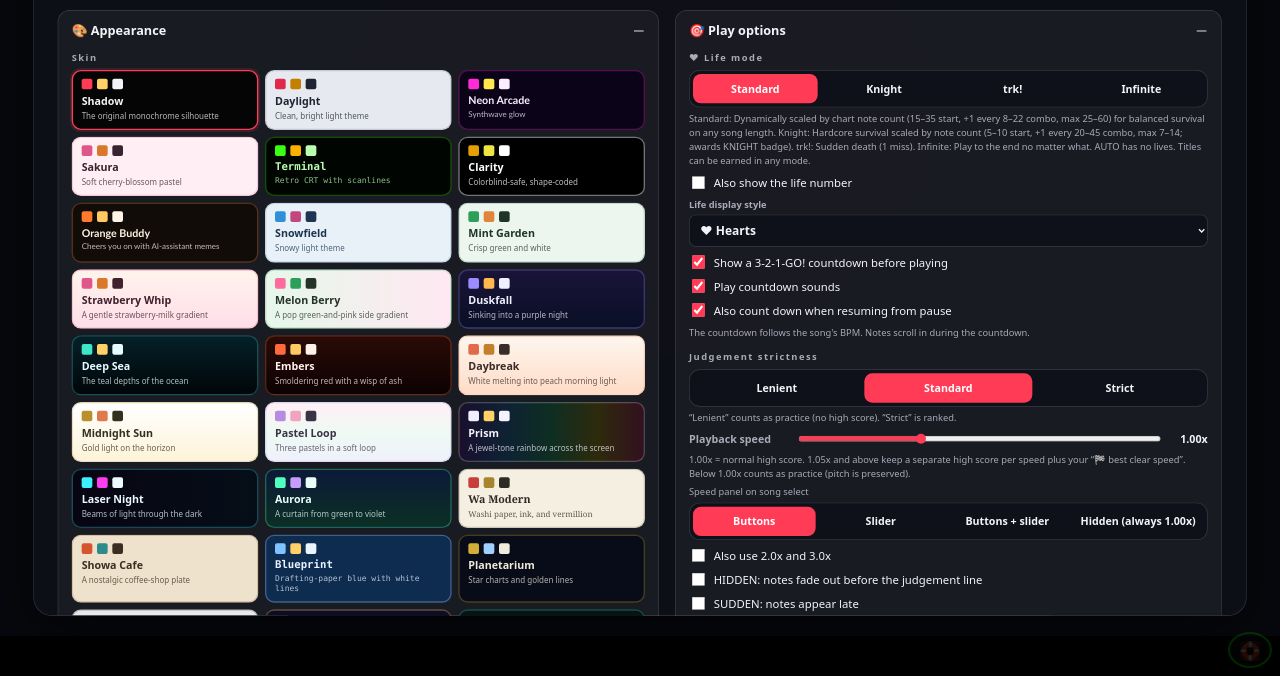
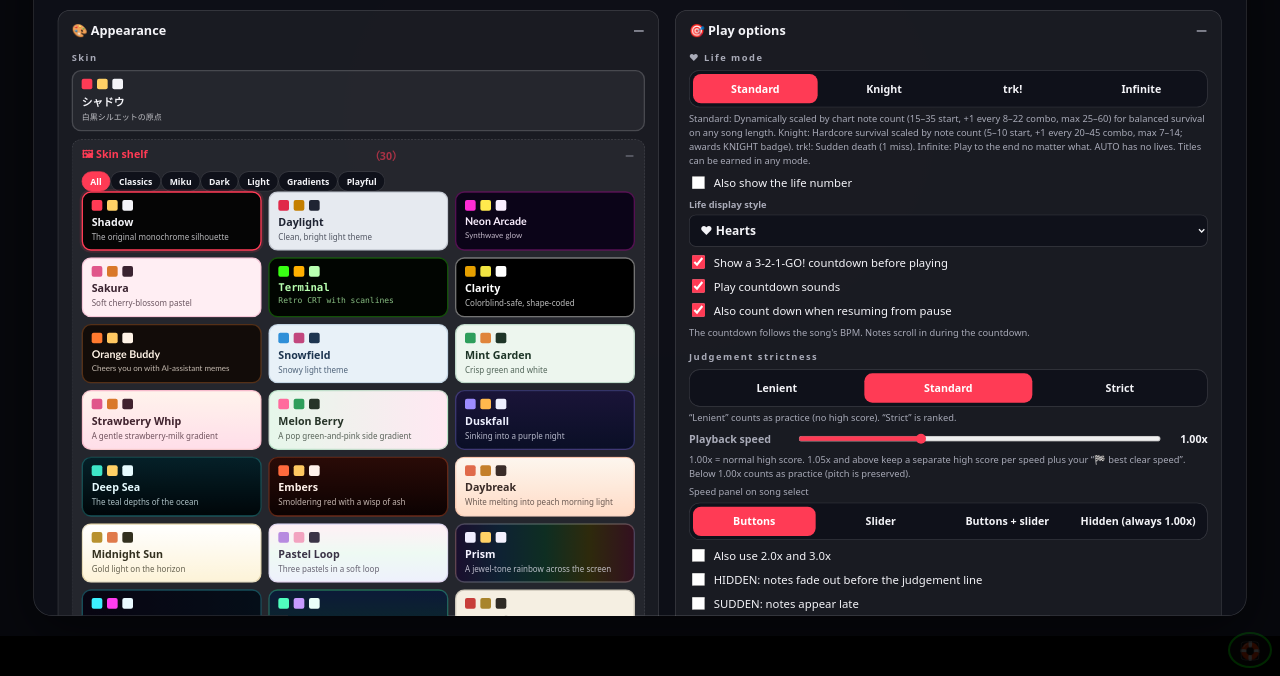
Before and after one commit to TonbokiriRaikiriMuramasa-Taikoubou/trk, a website: page index.html in a window 1280 px wide. Both pictures are taken after a click on the button "⚙ Settings". Shown: the part 124-800 px from the top of the page. Drawn offline with Linux system fonts and the light colour scheme.

Commit message:
feat: add skin shelf with category filters
Co-authored-by: arena-agent <297053741+arena-agent@users.noreply.github.com>

```diff
--- a/css/style.css
+++ b/css/style.css
@@ -221,6 +221,14 @@ details.panel[open]>summary{margin-bottom:14px}
 
 /* ===== 10. スキン・ノーツ ===== */
 #skinGrid{display:grid;grid-template-columns:repeat(3,1fr);gap:10px}
+#skinNow{margin-bottom:10px}
+#skinNow .skinCard{width:100%;background:var(--ui-soft)}
+.skinChips{display:flex;flex-wrap:wrap;gap:6px;margin:10px 0 12px}
+.skinChip{padding:5px 12px;font-size:13px;font-weight:700;border-radius:999px;
+  background:var(--ui-field);color:var(--ui-text);border:1px solid var(--ui-border)}
+.skinChip:hover{filter:brightness(1.15)}
+.skinChip.on{background:var(--ui-accent);color:var(--ui-on-accent);border-color:var(--ui-accent)}
+#skinShelfCount{opacity:.6;font-weight:600}
 .skinCard{position:relative;display:flex;flex-direction:column;align-items:flex-start;gap:4px;padding:11px 13px;border-radius:14px;text-align:left;
   border:2px solid var(--sk-border);background:var(--sk-bg);color:var(--sk-text)}
 .skinCard:hover{background:var(--sk-bg);color:var(--sk-text);border-color:var(--ui-accent)}
--- a/index.html
+++ b/index.html
@@ -310,7 +310,12 @@
           <details class="panel" open>
             <summary data-i18n="secDisplay"></summary>
             <h3 data-i18n="skin"></h3>
-            <div id="skinGrid"></div>
+            <div id="skinNow"></div>
+            <details id="skinShelf" class="subPanel" open>
+              <summary><span data-i18n="skinShelf"></span> <span id="skinShelfCount"></span></summary>
+              <div id="skinChips"></div>
+              <div id="skinGrid"></div>
+            </details>
 
             <details id="skinMaker" class="subPanel">
               <summary data-i18n="addSkin"></summary>
--- a/js/core.js
+++ b/js/core.js
@@ -78,6 +78,8 @@ const savedSkinAtBoot = typeof prefs.skin === "string" ? prefs.skin : "";   //
 const settings = {
   language: pick(prefs.language, ["ja", "en", "zh", "ko"], guessLang()),
   skin: SKINS[prefs.skin] ? prefs.skin : ({ dark:"shadow", light:"daylight" }[prefs.skin] || "shadow"),
+  skinShelfOpen: prefs.skinShelfOpen !== false,      // 🖼 スキンの棚の開閉（30種＋カスタムでも設定画面が膨らまないように）
+  skinShelfCat: pick(prefs.skinShelfCat, ["all","basic","miku","dark","light","grad","fun","custom"], "all"),
   layout: pick(prefs.layout ?? prefs.gameplayLayout, Object.keys(LAYOUTS), "classic"),
   videoStyle: pick(prefs.videoStyle, (typeof TRK_TV_PRESETS !== "undefined" ? TRK_TV_PRESETS.map(p=>p.id) : ["skin","color","mono","dim","off"]), "skin"),
   videoZoom: num(prefs.videoZoom, .5, 3, 1),
@@ -525,9 +527,43 @@ function applyLanguage(code) {
 }
 
 /* ---------- スキン ---------- */
+const SKIN_CATS = [["all","catAll"],["basic","catBasic"],["miku","catMiku"],["dark","catDark"],["light","catLight"],["grad","catGrad"],["fun","catFun"],["custom","catCustom"]];
+const skinCatList = s => (s.custom || s.pack) ? ["custom"] : (Array.isArray(s.cat) && s.cat.length ? s.cat : ["basic"]);
+/* 今 使っているスキン（棚を閉じていても見える）。押すと棚が開く */
+function buildSkinNow() {
+  const now = $("skinNow"); if (!now) return;
+  const s = skin(); now.textContent = "";
+  const b = el("button", "skinCard"); b.type = "button";
+  b.style.setProperty("--sk-bg", s.game.stage); b.style.setProperty("--sk-text", s.ui["--ui-text"]);
+  b.style.setProperty("--sk-border", s.ui["--ui-border"]);
+  if (s.font) b.style.fontFamily = s.font;
+  const dots = el("span", "dots");
+  for (const c of [s.ui["--ui-accent"], s.ui["--ui-gold"], s.ui["--ui-text"]]) { const d = el("i", "dot square"); d.style.background = c; dots.append(d); }
+  b.append(dots, el("b", "", s.label[lang] || s.label.en), el("small", "", (s.desc && (s.desc[lang] || s.desc.en)) || ""));
+  b.title = tr("skinShelf"); b.setAttribute("aria-label", tr("skinShelf"));
+  b.addEventListener("click", () => { const shelf = $("skinShelf"); if (shelf) shelf.open = true; });
+  now.append(b);
+}
 function buildSkinGrid() {
-  const grid = $("skinGrid"); grid.textContent = "";
+  const grid = $("skinGrid"); if (!grid) return;
+  grid.textContent = "";
+  /* 棚のチップ（そのカテゴリーに属するスキンがないときはチップ自体を出さない） */
+  const cats = new Set(); for (const s of Object.values(SKINS)) skinCatList(s).forEach(c => cats.add(c));
+  const cat = settings.skinShelfCat !== "all" && cats.has(settings.skinShelfCat) ? settings.skinShelfCat : "all";
+  const chips = $("skinChips");
+  if (chips) {
+    chips.textContent = "";
+    for (const [id, key] of SKIN_CATS) {
+      if (id !== "all" && !cats.has(id)) continue;
+      const c = el("button", "skinChip"); c.type = "button"; c.textContent = tr(key);
+      c.classList.toggle("on", id === cat); c.setAttribute("aria-pressed", String(id === cat));
+      c.addEventListener("click", () => { settings.skinShelfCat = id; saveUserPrefs(); buildSkinGrid(); });
+      chips.append(c);
+    }
+  }
+  const count = $("skinShelfCount"); if (count) count.textContent = `（${Object.keys(SKINS).length}）`;
   for (const [id, s] of Object.entries(SKINS)) {
+    if (cat !== "all" && !skinCatList(s).includes(cat)) continue;
     const b = el("button", "skinCard"); b.type = "button"; b.dataset.skin = id;
     b.style.setProperty("--sk-bg", s.game.stage); b.style.setProperty("--sk-text", s.ui["--ui-text"]);
     b.style.setProperty("--sk-border", s.ui["--ui-border"]);
@@ -566,6 +602,7 @@ function applySkin(id, persist = true) {
   document.querySelectorAll("#skinGrid .skinCard").forEach(b => {
     b.classList.toggle("selected", b.dataset.skin === settings.skin); b.setAttribute("aria-pressed", b.dataset.skin === settings.skin);
   });
+  buildSkinNow();
   view.style.filter = videoFilter();
   updateTouchKeys();
   if (persist) saveUserPrefs();
--- a/js/custom.js
+++ b/js/custom.js
@@ -81,6 +81,11 @@ function storeCustomSkin(id, def) {
   saveCustomSkins(); buildSkinGrid(); applySkin(id);
 }
 const newSkinId = () => "custom_" + Date.now().toString(36) + Math.floor(Math.random() * 1296).toString(36);
+const skinShelf = $("skinShelf");
+if (skinShelf) {
+  skinShelf.open = settings.skinShelfOpen !== false;      // 前回の開閉を復元
+  skinShelf.addEventListener("toggle", () => { settings.skinShelfOpen = skinShelf.open; saveUserPrefs(); });
+}
 $("skinMaker").addEventListener("toggle", () => { if ($("skinMaker").open) fillSkinMaker(settings.skin); });
 $("makerLoadBtn").addEventListener("click", () => { fillSkinMaker(settings.skin); setStatus("makerStatus", null); });
 $("makerSaveNewBtn").addEventListener("click", () => {
--- a/js/i18n.js
+++ b/js/i18n.js
@@ -64,7 +64,7 @@ const TEXT = {
     feedbackLabel:"感想・要望・不具合はこちらへ",
 
     /* 見た目 */
-    secDisplay:"🎨 見た目", skin:"スキン", gameLayout:"ゲームレイアウト",
+    secDisplay:"🎨 見た目", skin:"スキン", skinShelf:"🖼 スキンの棚", catAll:"すべて", catBasic:"定番", catMiku:"ミク", catDark:"ダーク", catLight:"ライト", catGrad:"グラデ", catFun:"遊び心", catCustom:"マイスキン", gameLayout:"ゲームレイアウト",
     secModes:"🚚🪐🎪 各モードの専用設定（TRUCK・ORBIT・STAGE）",
     modeKeysTitle:"🚚🎪🚛 各モードの操作キー（TRUCK・STAGE・CATCH・速度）",
     layoutClassic:"横スクロール", layoutVertical:"縦・左レーン", layoutCenter:"縦・中央レーン", layoutCommentary:"解説動画風",
@@ -271,7 +271,7 @@ const TEXT = {
     controlsHint:"MANUAL: hit with your keys · TRUCK: ↑↓ / ←→ change lanes · ORBIT: any key (one button) · STAGE: lane keys or tap · CATCH: ←→ to catch parcels · P/ESC: pause",
     feedbackLabel:"Feedback, requests and bug reports:",
 
-    secDisplay:"🎨 Appearance", skin:"Skin", gameLayout:"Playfield layout",
+    secDisplay:"🎨 Appearance", skin:"Skin", skinShelf:"🖼 Skin shelf", catAll:"All", catBasic:"Classics", catMiku:"Miku", catDark:"Dark", catLight:"Light", catGrad:"Gradients", catFun:"Playful", catCustom:"My skins", gameLayout:"Playfield layout",
     secModes:"🚚🪐🎪 Mode settings (TRUCK / ORBIT / STAGE)",
     modeKeysTitle:"🚚🎪🚛 Mode keys (TRUCK / STAGE / CATCH / Speed)",
     layoutClassic:"Horizontal", layoutVertical:"Vertical · left", layoutCenter:"Vertical · center", layoutCommentary:"Commentary",
@@ -470,7 +470,7 @@ const TEXT = {
     controlsHint:"MANUAL：用设定的按键敲击 · TRUCK：↑↓／←→切换车道 · ORBIT：任意键（单键） · STAGE：轨道按键或点击 · CATCH：←→接住包裹 · P/ESC：暂停",
     feedbackLabel:"感想、建议与问题反馈：",
 
-    secDisplay:"🎨 外观", skin:"皮肤", gameLayout:"游戏布局",
+    secDisplay:"🎨 外观", skin:"皮肤", skinShelf:"🖼 皮肤架", catAll:"全部", catBasic:"经典", catMiku:"初音", catDark:"深色", catLight:"浅色", catGrad:"渐变", catFun:"趣味", catCustom:"我的皮肤", gameLayout:"游戏布局",
     secModes:"🚚🪐🎪 各模式专用设置（TRUCK・ORBIT・STAGE）",
     modeKeysTitle:"🚚🎪🚛 各模式按键（TRUCK・STAGE・CATCH・速度）",
     layoutClassic:"横向", layoutVertical:"纵向·左侧", layoutCenter:"纵向·居中", layoutCommentary:"解说视频风",
@@ -668,7 +668,7 @@ const TEXT = {
     controlsHint:"MANUAL: 설정한 키로 두드리기 · TRUCK: ↑↓／←→로 레인 이동 · ORBIT: 아무 키 (원버튼) · STAGE: 레인 키 또는 탭 · CATCH: ←→로 짐 받기 · P/ESC: 일시정지",
     feedbackLabel:"감상・요청・버그 제보는 이쪽으로",
 
-    secDisplay:"🎨 외관", skin:"스킨", gameLayout:"게임 레이아웃",
+    secDisplay:"🎨 외관", skin:"스킨", skinShelf:"🖼 스킨 선반", catAll:"전체", catBasic:"기본", catMiku:"미쿠", catDark:"다크", catLight:"라이트", catGrad:"그라데이션", catFun:"장난기", catCustom:"내 스킨", gameLayout:"게임 레이아웃",
     secModes:"🚚🪐🎪 각 모드 전용 설정 (TRUCK・ORBIT・STAGE)",
     modeKeysTitle:"🚚🎪🚛 각 모드 조작 키 (TRUCK・STAGE・CATCH・속도)",
     layoutClassic:"가로", layoutVertical:"세로 · 왼쪽", layoutCenter:"세로 · 중앙", layoutCommentary:"해설 영상풍",
```
